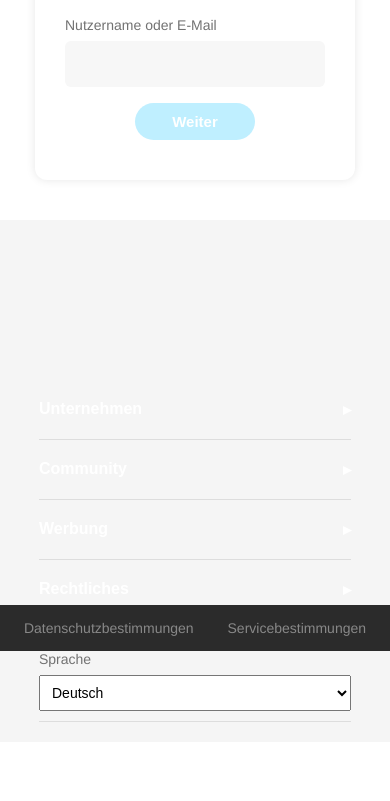
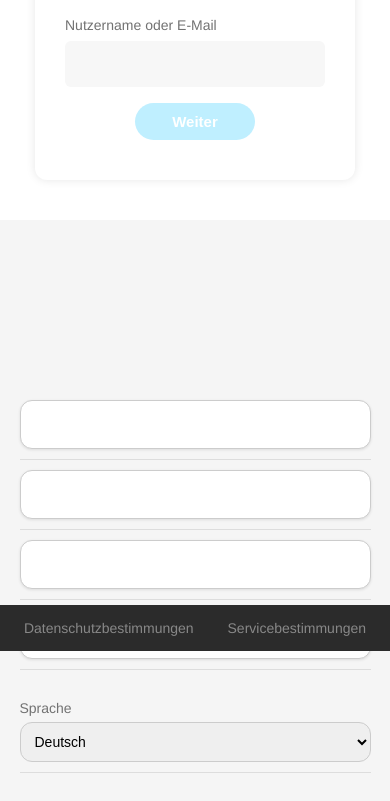
Before and after one commit to kopfab112233/snapchat, a website: page public/index.html in a window 390 px wide. Shown: the part 193-994 px from the top of the page. Before the commit the page ends 935 px from the top, so only its background shows below. Drawn offline with Linux system fonts and the light colour scheme.

Commit message:
Update style.css

```diff
--- a/public/style.css
+++ b/public/style.css
@@ -186,15 +186,37 @@ footer ul li a:hover {
   color: #fff;
 }
 
-/* Responsive Design */
+/* Box-Sizing für alle Elemente */
+*, *::before, *::after {
+  box-sizing: border-box;
+}
+
+/* Nur auf Mobilgeräten sichtbar */
+.mobile-only {
+  display: none;
+}
+
+.desktop-only {
+  display: block;
+}
+
+/* Mobil-Version */
 @media (max-width: 768px) {
   .footer-columns {
     display: none;
   }
 
+  .mobile-only {
+    display: block;
+  }
+
+  .desktop-only {
+    display: none;
+  }
+
   .footer-dropdown {
     display: block;
-    padding: 20px 10%;
+    padding: 30px 5% 40px;
     background-color: #f5f5f5;
   }
 
@@ -204,14 +226,16 @@ footer ul li a:hover {
   }
 
   .dropdown-toggle {
-    background: none;
-    border: none;
+    background: #fff;
+    border: 1px solid #ccc;
+    border-radius: 12px;
     font-size: 16px;
     font-weight: bold;
     width: 100%;
     text-align: left;
     cursor: pointer;
-    padding: 10px 0;
+    padding: 14px;
+    box-shadow: 0 1px 3px rgba(0, 0, 0, 0.1);
   }
 
   .dropdown-toggle::after {
@@ -228,6 +252,9 @@ footer ul li a:hover {
     display: none;
     padding-left: 15px;
     margin: 10px 0;
+    background-color: #fff;
+    border-radius: 8px;
+    padding: 10px;
   }
 
   .dropdown-content li {
@@ -246,11 +273,21 @@ footer ul li a:hover {
 
   .language-selector {
     margin-top: 20px;
+    border-top: none;
+  }
+
+  .language-selector label {
+    display: block;
+    margin-bottom: 6px;
+    font-weight: 500;
   }
 
   .language-selector select {
     width: 100%;
-    padding: 8px;
+    padding: 10px;
+    border-radius: 12px;
+    border: 1px solid #ccc;
+    font-size: 14px;
   }
 
   form {
@@ -258,35 +295,3 @@ footer ul li a:hover {
     max-width: 320px;
   }
 }
-
-@media (min-width: 769px) {
-  .footer-dropdown {
-    display: none;
-  }
-}
-
-/* Box-Sizing für alle Elemente */
-*, *::before, *::after {
-  box-sizing: border-box;
-}
-
-
-/* Nur auf Mobilgeräten sichtbar */
-.mobile-only {
-  display: none;
-}
-
-.desktop-only {
-  display: block;
-}
-
-/* Mobil-Version */
-@media (max-width: 768px) {
-  .mobile-only {
-    display: block;
-  }
-
-  .desktop-only {
-    display: none;
-  }
-}
```
